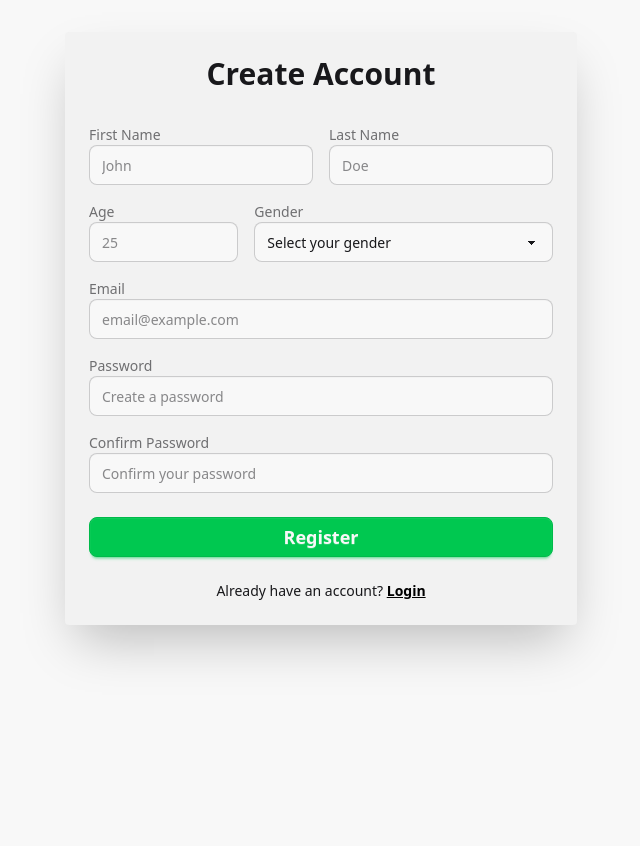
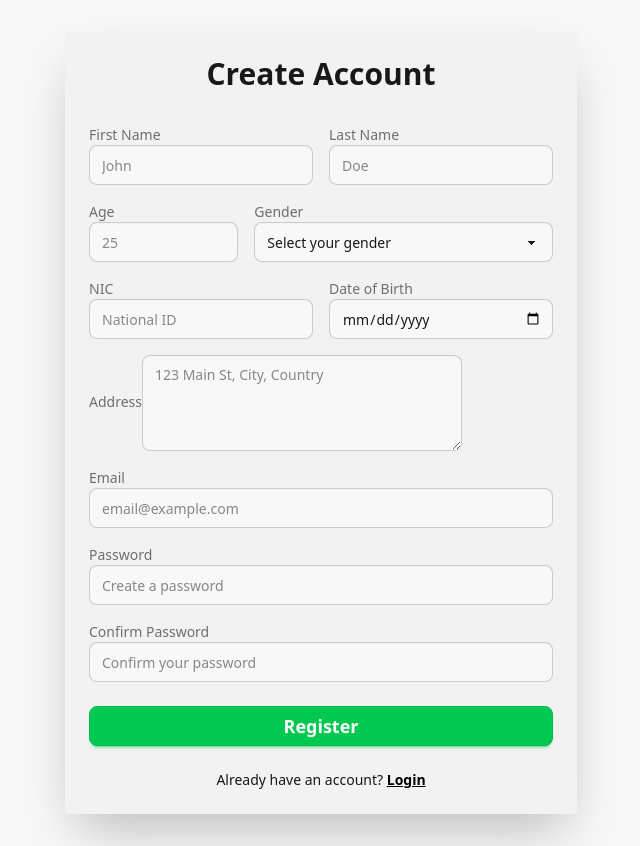
Before and after one commit to RadioOneAI/Frontend, a React (Vite) app in the folder radio-one-ai/: page /signup in a window 1280 px wide. Shown: the whole page, without its empty margins (319-959 px from the left). Before the commit the page ends 800 px from the top, so only its background shows below. Built offline with nearby package versions, Linux system fonts and the light colour scheme.

Commit message:
added NIC, DOB, and Address fields to signup

```diff
--- a/radio-one-ai/src/pages/Auth/Signup.jsx
+++ b/radio-one-ai/src/pages/Auth/Signup.jsx
@@ -58,8 +58,46 @@ export default function Signup() {
                   <option value="male">Male</option>
                   <option value="female">Female</option>
                   <option value="other">Other</option>
+                  <option value="prefer_not_to_say">Prefer not to say</option>
                 </select>
               </div>
+            </div>
+
+            {/* NIC and DOB Row */}
+            <div className="flex flex-col sm:flex-row gap-4">
+              <div className="form-control w-full">
+                <label className="label">
+                  <span className="label-text">NIC</span>
+                </label>
+                <input
+                  type="text"
+                  placeholder="National ID"
+                  className="input input-bordered w-full"
+                  required
+                />
+              </div>
+              <div className="form-control w-full">
+                <label className="label">
+                  <span className="label-text">Date of Birth</span>
+                </label>
+                <input
+                  type="date"
+                  className="input input-bordered w-full"
+                  required
+                />
+              </div>
+            </div>
+
+            {/* Address Field */}
+            <div className="form-control">
+              <label className="label">
+                <span className="label-text">Address</span>
+              </label>
+              <textarea
+                className="textarea textarea-bordered h-24"
+                placeholder="123 Main St, City, Country"
+                required
+              ></textarea>
             </div>
 
             {/* Email Field */}
```
